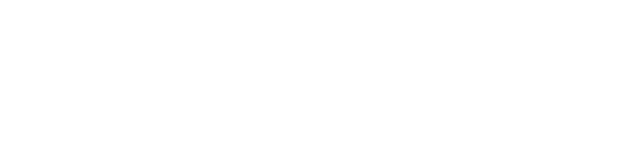
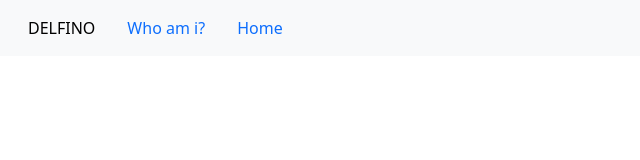
Before and after one commit to delfinx/Orlando-Simone-Bootstrap, a plain HTML site: page index.html in a window 1280 px wide. Shown: the whole page, without its empty margins (0-640 px from the left). Drawn offline with nearby package versions, Linux system fonts and the light colour scheme.

Commit message:
Navbar nelle 2 pagine create con appositi link

```diff
--- a/index.html
+++ b/index.html
@@ -8,5 +8,22 @@
 </head>
 <body>
     <script src="https://cdn.jsdelivr.net/npm/bootstrap@5.0.2/dist/js/bootstrap.bundle.min.js" integrity="sha384-MrcW6ZMFYlzcLA8Nl+NtUVF0sA7MsXsP1UyJoMp4YLEuNSfAP+JcXn/tWtIaxVXM" crossorigin="anonymous"></script>
+<nav class="navbar navbar-light bg-light">
+    <div class="container-fluid">
+        <ul class="nav">
+            <li class="nav-item">
+              <a class="nav-link active" aria-current="page" style="color: black;">DELFINO</a>
+            </li>
+            <li class="nav-item">
+              <a class="nav-link" href="/chisono.html">Who am i?</a>
+            </li>
+            <li class="nav-item">
+              <a class="nav-link" href="/index.html">Home</a>
+            </li>
+          </ul>
+    </div>
+  </nav>
+
+
 </body>
 </html>
```
Also changed, not shown: chisono.html (added, +28 -0 lines).
